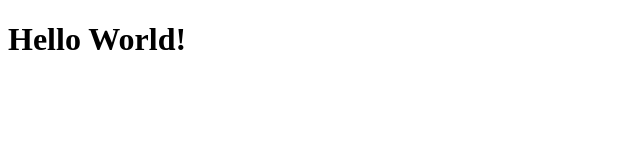
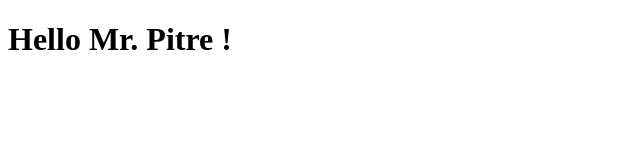
Before and after one commit to itsme-himanshu/awshtml, a plain HTML site: page index.html in a window 1280 px wide. Shown: the whole page, without its empty margins (0-640 px from the left). Drawn offline with Linux system fonts and the light colour scheme.

Commit message:
file updated

```diff
--- a/index.html
+++ b/index.html
@@ -4,6 +4,6 @@
     <title>Hello World!</title>
 </head>
 <body>
-    <h1>Hello World!</h1>
+    <h1>Hello Mr. Pitre !</h1>
 </body>
 </html>
```
